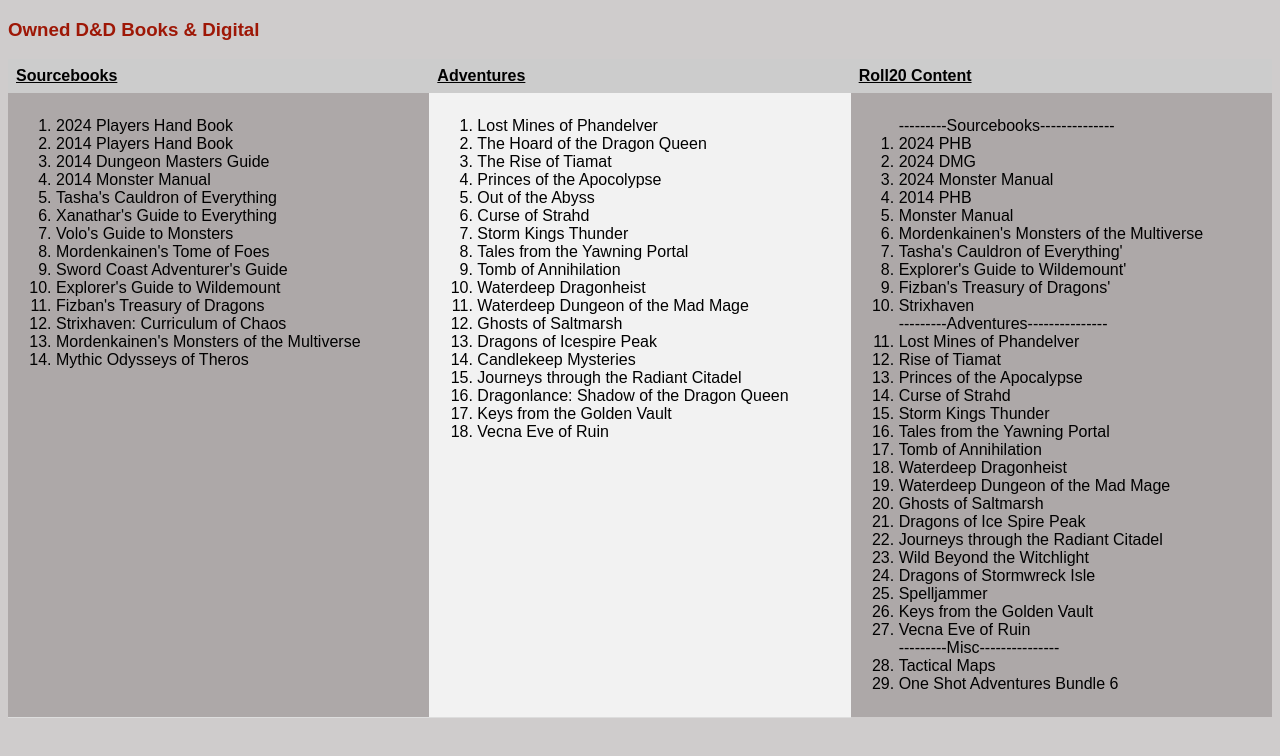
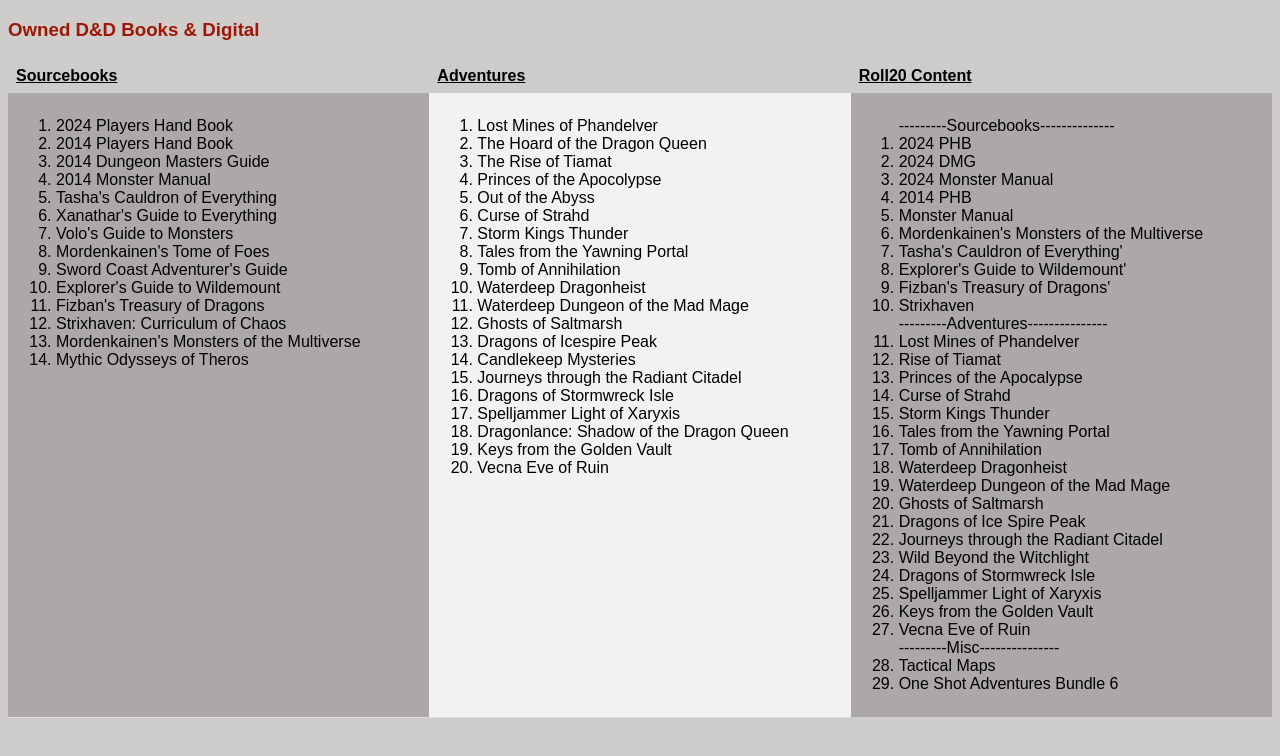
Before and after one commit to OSWisdom/DND-Website-Project, a website: page Owned Materials.html in a window 1280 px wide. Drawn offline with Linux system fonts and the light colour scheme.

Commit message:
Add files via upload

```diff
--- a/Owned Materials.html
+++ b/Owned Materials.html
@@ -52,7 +52,9 @@
                                 <li>Ghosts of Saltmarsh</li>
                                 <li>Dragons of Icespire Peak</li>
                                 <li>Candlekeep Mysteries</li>
-                                <li> Journeys through the Radiant Citadel</li>
+                                <li>Journeys through the Radiant Citadel</li>
+                                <li>Dragons of Stormwreck Isle</li>
+                                <li>Spelljammer Light of Xaryxis</li>
                                 <li>Dragonlance: Shadow of the Dragon Queen</li>
                                 <li>Keys from the Golden Vault</li>
                                 <li>Vecna Eve of Ruin</li>
@@ -85,7 +87,7 @@
                                 <li>Journeys through the Radiant Citadel</li>
                                 <li>Wild Beyond the Witchlight</li>
                                 <li>Dragons of Stormwreck Isle</li>
-                                <li>Spelljammer</li>
+                                <li>Spelljammer Light of Xaryxis</li>
                                 <li>Keys from the Golden Vault</li>
                                 <li>Vecna Eve of Ruin</li>
                                 ---------Misc---------------
```
